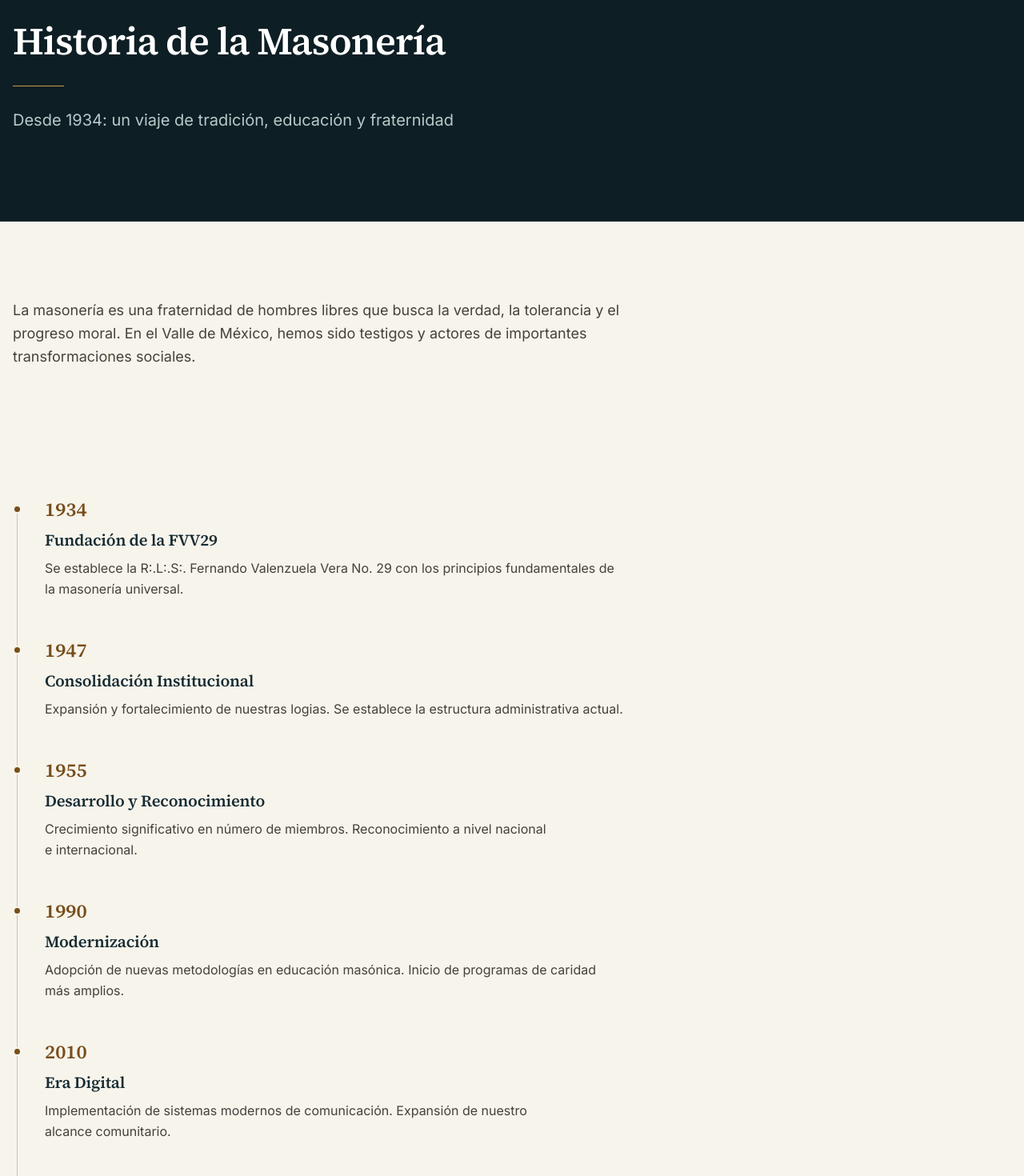
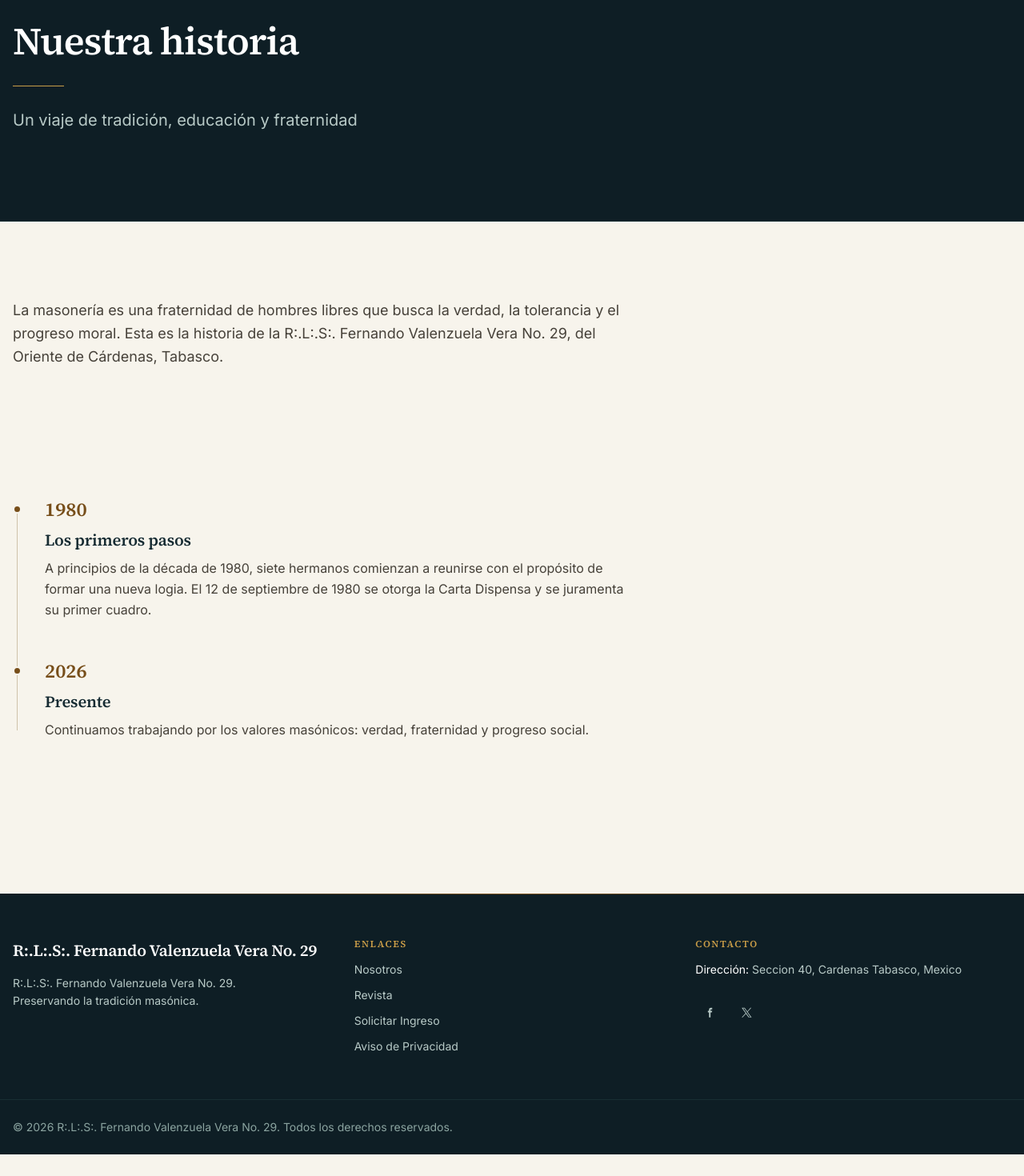
Before and after one commit to jademontielg15/R-.L-.S-.-Fernando-Valenzuela-Vera-No.-29, a Next.js app: page /historia in a window 1280 px wide. Shown: the part 160-1630 px from the top of the page at 80% size. After the commit the page ends 1603 px from the top, so only its background shows below. Built offline with nearby package versions, Linux system fonts and the light colour scheme.

Commit message:
fix: corregir fecha de fundacion y contenido de historia

```diff
--- a/src/app/historia/page.tsx
+++ b/src/app/historia/page.tsx
@@ -15,47 +15,29 @@ export default function HistoriaPage() {
   const eventos = [
     {
       anio: ANIO_FUNDACION,
-      titulo: 'Fundación de la FVV29',
-      descripcion: 'Se establece la R:.L:.S:. Fernando Valenzuela Vera No. 29 con los principios fundamentales de la masonería universal.',
-    },
-    {
-      anio: 1947,
-      titulo: 'Consolidación Institucional',
-      descripcion: 'Expansión y fortalecimiento de nuestras logias. Se establece la estructura administrativa actual.',
-    },
-    {
-      anio: 1955,
-      titulo: 'Desarrollo y Reconocimiento',
-      descripcion: 'Crecimiento significativo en número de miembros. Reconocimiento a nivel nacional e internacional.',
-    },
-    {
-      anio: 1990,
-      titulo: 'Modernización',
-      descripcion: 'Adopción de nuevas metodologías en educación masónica. Inicio de programas de caridad más amplios.',
-    },
-    {
-      anio: 2010,
-      titulo: 'Era Digital',
-      descripcion: 'Implementación de sistemas modernos de comunicación. Expansión de nuestro alcance comunitario.',
+      titulo: 'Los primeros pasos',
+      descripcion:
+        'A principios de la década de 1980, siete hermanos comienzan a reunirse con el propósito de formar una nueva logia. El 12 de septiembre de 1980 se otorga la Carta Dispensa y se juramenta su primer cuadro.',
     },
     {
       anio: new Date().getFullYear(),
-      titulo: 'Presente y Futuro',
-      descripcion: 'Continuamos trabajando por los valores masónicos: verdad, fraternidad y progreso social.',
+      titulo: 'Presente',
+      descripcion:
+        'Continuamos trabajando por los valores masónicos: verdad, fraternidad y progreso social.',
     },
   ];
 
   return (
     <>
       <Hero
-        title="Historia de la Masonería"
-        subtitle="Desde 1934: un viaje de tradición, educación y fraternidad"
+        title="Nuestra historia"
+        subtitle="Un viaje de tradición, educación y fraternidad"
       />
 
       <section className="container mx-auto px-4 pb-2 pt-20 md:pt-24">
         <p className="measure text-lg leading-relaxed text-content-secondary">
           La masonería es una fraternidad de hombres libres que busca la verdad, la tolerancia y el progreso moral.
-          En el Valle de México, hemos sido testigos y actores de importantes transformaciones sociales.
+          Esta es la historia de la R:.L:.S:. Fernando Valenzuela Vera No. 29, del Oriente de Cárdenas, Tabasco.
         </p>
       </section>
 
--- a/src/app/layout.tsx
+++ b/src/app/layout.tsx
@@ -30,27 +30,27 @@ export const metadata: Metadata = {
     default: 'R:.L:.S:. Fernando Valenzuela Vera No. 29',
     template: '%s | FVV29',
   },
-  description: 'R:.L:.S:. Fernando Valenzuela Vera No. 29. Preservando la tradición masónica desde 1934.',
+  description: 'R:.L:.S:. Fernando Valenzuela Vera No. 29. Preservando la tradición masónica.',
   keywords: ['masonería', 'logia', 'méxico', 'cardenas', 'fraternidad', 'tradición', 'educación', 'caridad'],
   openGraph: {
     type: 'website',
     locale: 'es_MX',
     url: 'https://fvv29.com.mx',
     title: 'R:.L:.S:. Fernando Valenzuela Vera No. 29',
-    description: 'R:.L:.S:. Fernando Valenzuela Vera No. 29. Preservando la tradición masónica desde 1934.',
+    description: 'R:.L:.S:. Fernando Valenzuela Vera No. 29. Preservando la tradición masónica.',
     images: [
       {
         url: '/og-image.png',
         width: 1200,
         height: 630,
-        alt: 'FVV29 | Preservando la tradición masónica desde 1934',
+        alt: 'FVV29 | Preservando la tradición masónica',
       },
     ],
   },
   twitter: {
     card: 'summary_large_image',
     title: 'R:.L:.S:. Fernando Valenzuela Vera No. 29',
-    description: 'R:.L:.S:. Fernando Valenzuela Vera No. 29. Preservando la tradición masónica desde 1934.',
+    description: 'R:.L:.S:. Fernando Valenzuela Vera No. 29. Preservando la tradición masónica.',
   },
 };
 
--- a/src/app/page.tsx
+++ b/src/app/page.tsx
@@ -13,7 +13,7 @@ const ACCESOS = [
   {
     numero: '01',
     titulo: 'Nuestra historia',
-    descripcion: 'Conoce el camino que hemos construido desde 1934.',
+    descripcion: 'Conoce el camino que hemos construido.',
     href: '/historia',
     accion: 'Explorar historia',
   },
@@ -69,7 +69,7 @@ export default function Home() {
               <div className="mx-auto mt-7 h-px w-16 bg-gold-400 md:mx-0" />
               <p className="measure mt-7 text-lg leading-relaxed text-navy-200 md:text-xl">
                 Una institución masónica dedicada al desarrollo moral, intelectual y social de sus
-                miembros, preservando una tradición viva desde 1934.
+                miembros, preservando una tradición viva.
               </p>
               <div className="mt-10 flex flex-col items-center gap-3 sm:flex-row md:items-start">
                 <Link
--- a/src/components/layout/Footer.tsx
+++ b/src/components/layout/Footer.tsx
@@ -32,7 +32,7 @@ export function Footer() {
             {ORG_SHORTNAME}
           </h3>
           <p className="mt-4 max-w-xs text-sm leading-relaxed text-navy-200">
-            {ORG_NAME}. Preservando la tradición masónica desde 1934.
+            {ORG_NAME}. Preservando la tradición masónica.
           </p>
         </div>
 
--- a/src/lib/constants.ts
+++ b/src/lib/constants.ts
@@ -1,5 +1,5 @@
 // Organization founding year (used for calculating "años de historia")
-export const ANIO_FUNDACION = 1934;
+export const ANIO_FUNDACION = 1980;
 
 // Storage bucket names
 export const STORAGE_BUCKET_PDFS = 'pdfs-institucionales';
--- a/src/lib/seo.ts
+++ b/src/lib/seo.ts
@@ -52,7 +52,7 @@ export const DEFAULT_METADATA: Metadata = {
     template: '%s | FVV29',
   },
   description:
-    'R:.L:.S:. Fernando Valenzuela Vera No. 29. Preservando la tradición masónica desde 1934.',
+    'R:.L:.S:. Fernando Valenzuela Vera No. 29. Preservando la tradición masónica.',
   keywords: [
     'masonería',
     'logia',
```
